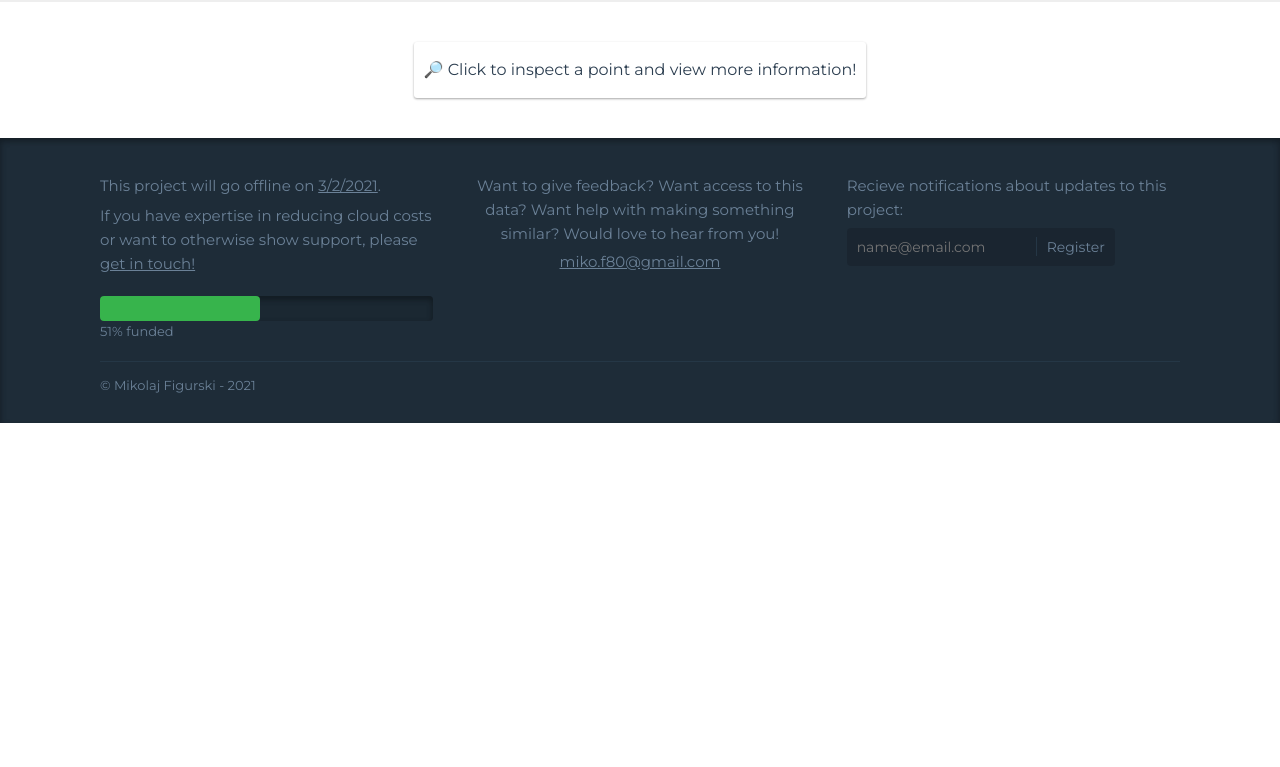
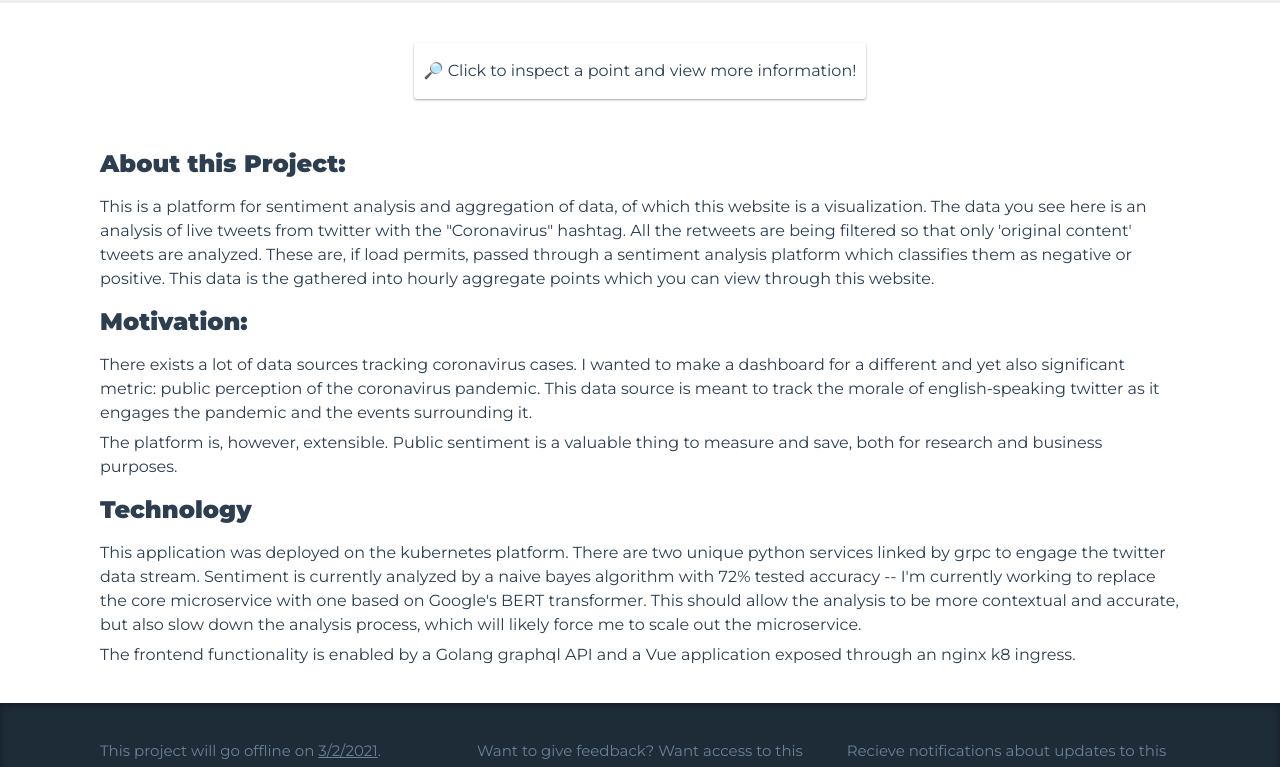
Before and after one commit to mfigurski80/tweet-frontend, a Vue app: page / in a window 1280 px wide. Shown: the part 580-1347 px from the top of the page. Before the commit the page ends 1003 px from the top, so only its background shows below. Built offline with nearby package versions, Linux system fonts and the light colour scheme; no server answers.

Commit message:
Add about section

```diff
--- a/src/App.vue
+++ b/src/App.vue
@@ -16,6 +16,7 @@
         <p>🔎 Click to inspect a point and view more information!</p>
       </message>
     </section>
+    <about-section />
     <footer-section />
   </div>
 </template>
@@ -31,8 +32,9 @@ import Details from "./components/Details.vue";
 import Tweets from "./components/Tweets.vue";
 import Message from "./components/Message.vue";
 
-import NavSection from "./components/NavSection.vue";
-import FooterSection from "./components/FooterSection.vue";
+import NavSection from "./components/sections/NavSection.vue";
+import FooterSection from "./components/sections/FooterSection.vue";
+import AboutSection from "./components/sections/AboutSection.vue";
 
 export default {
   name: "App",
@@ -46,6 +48,7 @@ export default {
     Message,
     NavSection,
     FooterSection,
+    AboutSection,
   },
   data: () => ({
     points: null,
@@ -93,6 +96,11 @@ body {
 h1 {
   font-size: 40px;
 }
+h1,
+h2,
+h3 {
+  line-height: 50px;
+}
 p {
   margin-top: 6px;
   margin-bottom: 6px;
--- /dev/null
+++ b/src/components/sections/AboutSection.vue
@@ -0,0 +1,55 @@
+<template>
+  <div id="about">
+    <h2>About this Project:</h2>
+    <p>
+      This is a platform for sentiment analysis and aggregation of data, of
+      which this website is a visualization. The data you see here is an
+      analysis of live tweets from twitter with the "Coronavirus" hashtag. All
+      the retweets are being filtered so that only 'original content' tweets are
+      analyzed. These are, if load permits, passed through a sentiment analysis
+      platform which classifies them as negative or positive. This data is the
+      gathered into hourly aggregate points which you can view through this
+      website.
+    </p>
+    <h2>Motivation:</h2>
+    <p>
+      There exists a lot of data sources tracking coronavirus cases. I wanted to
+      make a dashboard for a different and yet also significant metric: public
+      perception of the coronavirus pandemic. This data source is meant to track
+      the morale of english-speaking twitter as it engages the pandemic and the
+      events surrounding it.
+    </p>
+    <p>
+      The platform is, however, extensible. Public sentiment is a valuable thing
+      to measure and save, both for research and business purposes.
+    </p>
+    <h2>Technology</h2>
+    <p>
+      This application was deployed on the kubernetes platform. There are two
+      unique python services linked by grpc to engage the twitter data stream.
+      Sentiment is currently analyzed by a naive bayes algorithm with 72% tested
+      accuracy -- I'm currently working to replace the core microservice with
+      one based on Google's BERT transformer. This should allow the analysis to
+      be more contextual and accurate, but also slow down the analysis process,
+      which will likely force me to scale out the microservice.
+    </p>
+    <p>
+      The frontend functionality is enabled by a Golang graphql API and a Vue
+      application exposed through an nginx k8 ingress.
+    </p>
+  </div>
+</template>
+
+<script>
+export default {
+  name: "AboutSection",
+};
+</script>
+
+<style scoped>
+#about {
+  max-width: 1100px;
+  margin: 0 auto;
+  padding: 0px 10px 30px 10px;
+}
+</style>
--- a/src/functions/fetchData.js
+++ b/src/functions/fetchData.js
@@ -43,7 +43,8 @@ export async function fetchTweets(atTimestamp) {
             link,
         }
     }`)
-        .then(t => t.tweets);
+        .then(t => t.tweets)
+        .catch(e => alert('Failed to load tweets', e))
     // .then(p => { p.time += 3600; return p })
 }
 
@@ -61,6 +62,7 @@ export async function fetchPoints(toDate, n, scale = 1) {
         }
     }`)
         .then(d => d.points)
+        .catch(e => alert('Failed to load points: ', e))
     // .then(points => points.map(p => { p.time += 3600; return p }));
     // .then(points => points.map(p => { p.time = toTime(p.Time); return p }))
 }
```
Also changed, not shown: dashboard.yaml (added, +29 -0 lines), src/components/sections/FooterSection.vue (renamed from src/components/FooterSection.vue), src/components/sections/NavSection.vue (renamed from src/components/NavSection.vue).
